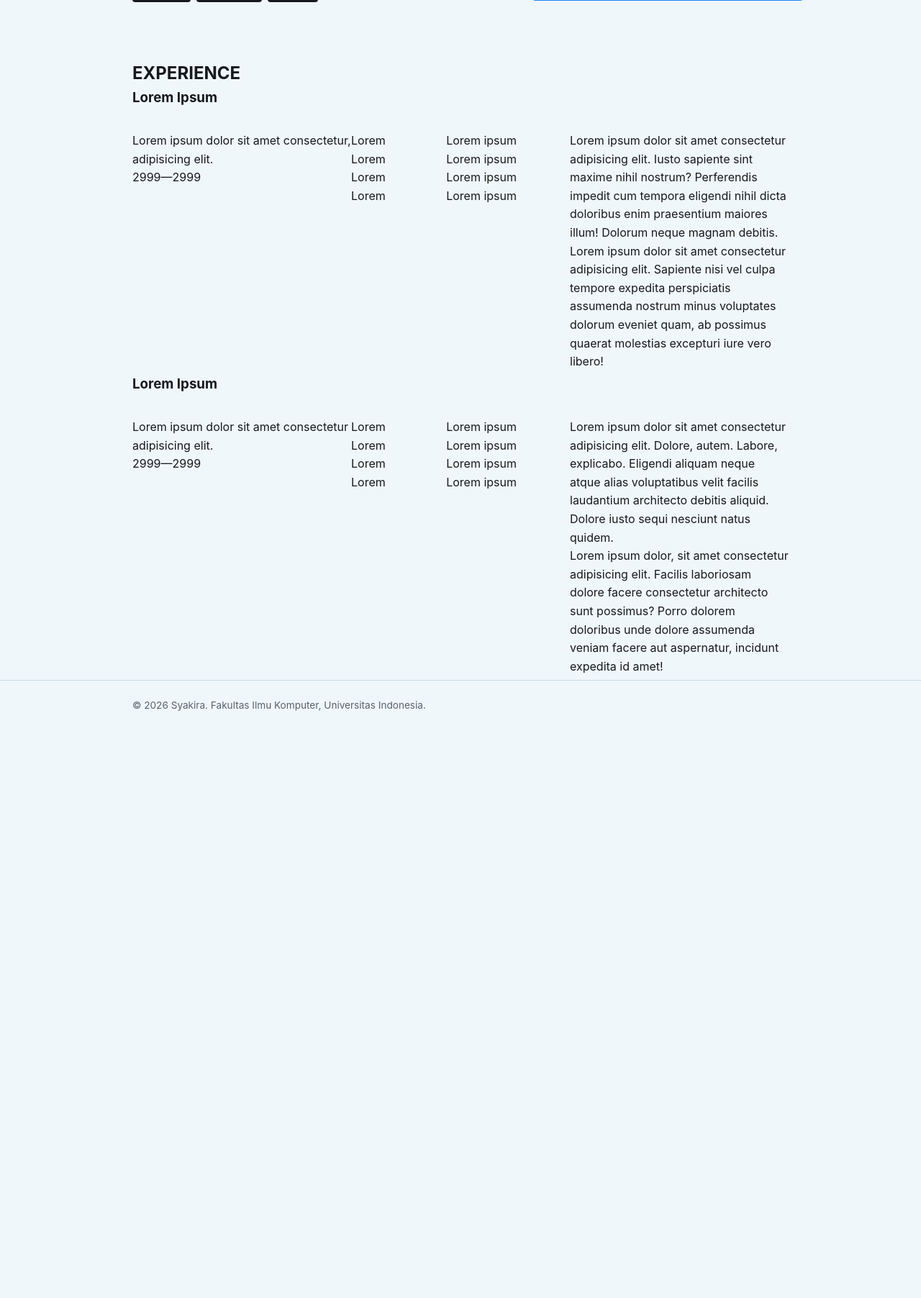
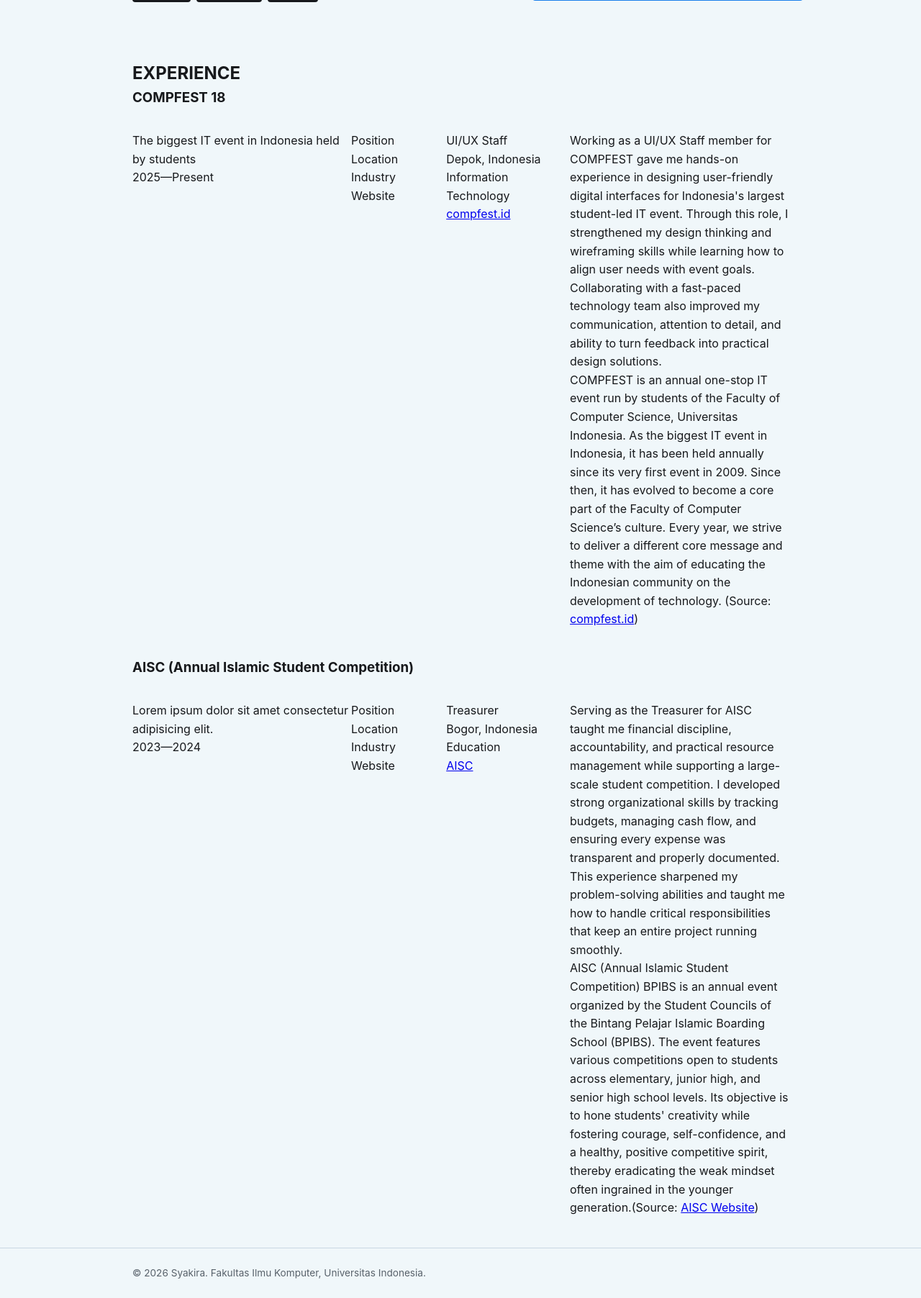
Before and after one commit to asyakiraakj/myportofolio, a Django app: page / in a window 1280 px wide. Shown: the part 563-2367 px from the top of the page at 72% size. Before the commit the page ends 1551 px from the top, so only its background shows below. Run offline with Django 5.2, Linux system fonts and the light colour scheme.

Commit message:
content: update placeholder dengan teks sebenarnya

```diff
--- a/templates/index.html
+++ b/templates/index.html
@@ -55,56 +55,56 @@
             <div class="container">
                 <h2>EXPERIENCE</h2>
                 <div class="experience-grid">
-                    <h3>Lorem Ipsum</h3>
+                    <h3>COMPFEST 18</h3>
                     <div class="experience-item-grid">
                         <div class="experience-subtitle">
-                            <p>Lorem ipsum dolor sit amet consectetur, adipisicing elit.</p>
-                            <p>2999—2999</p>
+                            <p>The biggest IT event in Indonesia held by students</p>
+                            <p>2025—Present</p>
                         </div>
                         <div class="experience-details">
                             <div class="experience-details-properties">
-                                <p>Lorem</p>
-                                <p>Lorem</p>
-                                <p>Lorem</p>
-                                <p>Lorem</p>
+                                <p>Position</p>
+                                <p>Location</p>
+                                <p>Industry</p>
+                                <p>Website</p>
                             </div>
                             <div class="experience-details-property-items">
-                                <p>Lorem ipsum</p>
-                                <p>Lorem ipsum</p>
-                                <p>Lorem ipsum</p>
-                                <p>Lorem ipsum</p>
+                                <p>UI/UX Staff</p>
+                                <p>Depok, Indonesia</p>
+                                <p>Information Technology</p>
+                                <a href="compfest.id">compfest.id</a>
                             </div>
                         </div>
                         <div class="experience-paragraphs">
-                            <p>Lorem ipsum dolor sit amet consectetur adipisicing elit. Iusto sapiente sint maxime nihil nostrum? Perferendis impedit cum tempora eligendi nihil dicta doloribus enim praesentium maiores illum! Dolorum neque magnam debitis.</p>
-                            <p>Lorem ipsum dolor sit amet consectetur adipisicing elit. Sapiente nisi vel culpa tempore expedita perspiciatis assumenda nostrum minus voluptates dolorum eveniet quam, ab possimus quaerat molestias excepturi iure vero libero!</p>
+                            <p>Working as a UI/UX Staff member for COMPFEST gave me hands-on experience in designing user-friendly digital interfaces for Indonesia's largest student-led IT event. Through this role, I strengthened my design thinking and wireframing skills while learning how to align user needs with event goals. Collaborating with a fast-paced technology team also improved my communication, attention to detail, and ability to turn feedback into practical design solutions.</p>
+                            <p>COMPFEST is an annual one-stop IT event run by students of the Faculty of Computer Science, Universitas Indonesia. As the biggest IT event in Indonesia, it has been held annually since its very first event in 2009. Since then, it has evolved to become a core part of the Faculty of Computer Science’s culture. Every year, we strive to deliver a different core message and theme with the aim of educating the Indonesian community on the development of technology. (Source: <a href="compfest.id">compfest.id</a>)</p>
                         </div>
                     </div>
                 </div>
                 <div class="experience-grid">
-                    <h3>Lorem Ipsum</h3>
+                    <h3>AISC (Annual Islamic Student Competition)</h3>
                     <div class="experience-item-grid">
                         <div class="experience-details-subtitle">
                             <p>Lorem ipsum dolor sit amet consectetur adipisicing elit.</p>
-                            <p>2999—2999</p>
+                            <p>2023—2024</p>
                         </div>
                         <div class="experience-details">
                             <div class="experience-details-properties">
-                                <p>Lorem</p>
-                                <p>Lorem</p>
-                                <p>Lorem</p>
-                                <p>Lorem</p>
+                                <p>Position</p>
+                                <p>Location</p>
+                                <p>Industry</p>
+                                <p>Website</p>
                             </div>
                             <div class="experience-details-property-items">
-                                <p>Lorem ipsum</p>
-                                <p>Lorem ipsum</p>
-                                <p>Lorem ipsum</p>
-                                <p>Lorem ipsum</p>
+                                <p>Treasurer</p>
+                                <p>Bogor, Indonesia</p>
+                                <p>Education</p>
+                                <a href="https://aiscakhwat26.carrd.co">AISC</a>
                             </div>
                         </div>
                         <div class="experience-paragraphs">
-                            <p>Lorem ipsum dolor sit amet consectetur adipisicing elit. Dolore, autem. Labore, explicabo. Eligendi aliquam neque atque alias voluptatibus velit facilis laudantium architecto debitis aliquid. Dolore iusto sequi nesciunt natus quidem.</p>
-                            <p>Lorem ipsum dolor, sit amet consectetur adipisicing elit. Facilis laboriosam dolore facere consectetur architecto sunt possimus? Porro dolorem doloribus unde dolore assumenda veniam facere aut aspernatur, incidunt expedita id amet!</p>
+                            <p>Serving as the Treasurer for AISC taught me financial discipline, accountability, and practical resource management while supporting a large-scale student competition. I developed strong organizational skills by tracking budgets, managing cash flow, and ensuring every expense was transparent and properly documented. This experience sharpened my problem-solving abilities and taught me how to handle critical responsibilities that keep an entire project running smoothly.</p>
+                            <p>AISC (Annual Islamic Student Competition) BPIBS is an annual event organized by the Student Councils of the Bintang Pelajar Islamic Boarding School (BPIBS). The event features various competitions open to students across elementary, junior high, and senior high school levels. Its objective is to hone students' creativity while fostering courage, self-confidence, and a healthy, positive competitive spirit, thereby eradicating the weak mindset often ingrained in the younger generation.(Source: <a href="https://aiscakhwat26.carrd.co">AISC Website</a>)</p>
                         </div>
                     </div>
                 </div>
```
